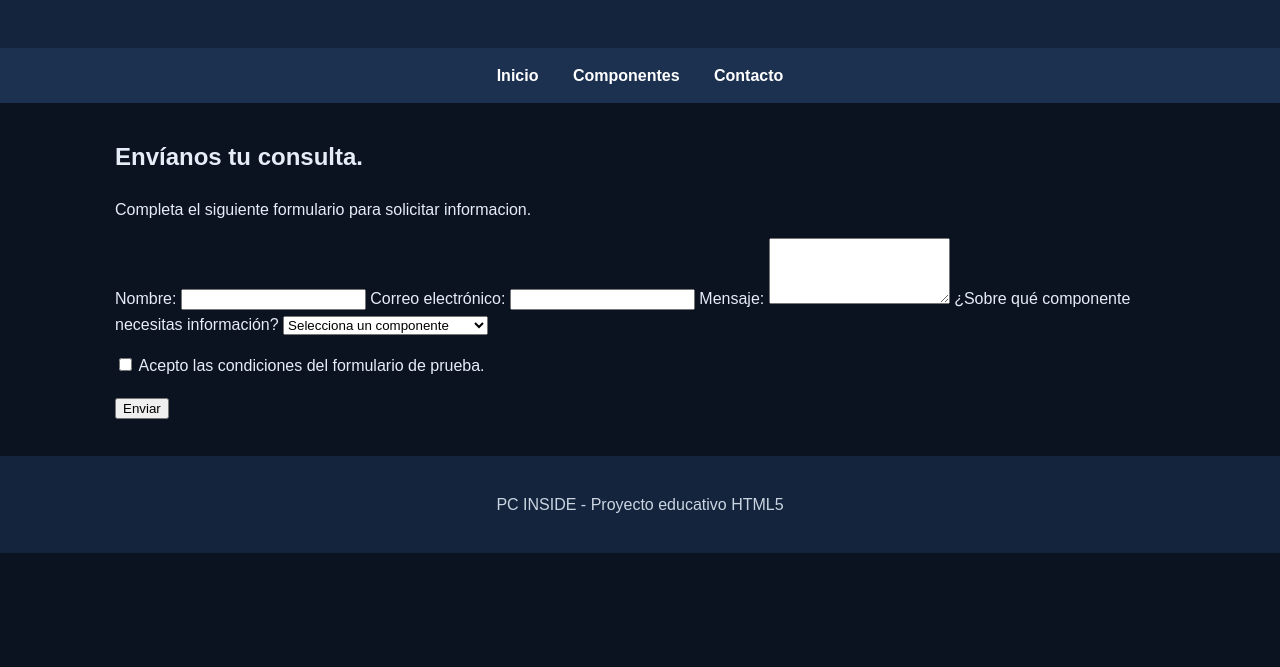
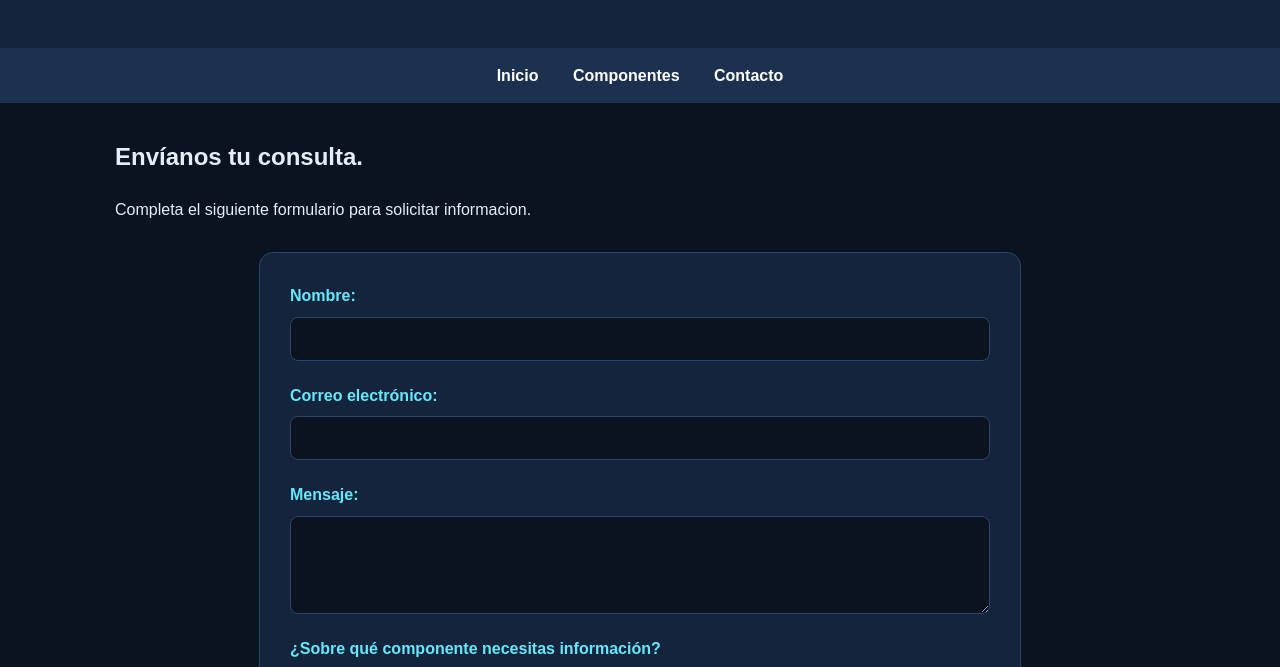
Before and after one commit to lucasgutilos-cell/PC-INSIDE, a plain HTML site: page contacto.html in a window 1280 px wide. Shown: the part 131-798 px from the top of the page. Drawn offline with Linux system fonts and the light colour scheme.

Commit message:
Diseñado formulario de contacto con CSS

```diff
--- a/css/styles.css
+++ b/css/styles.css
@@ -215,3 +215,75 @@ tr:nth-child(even) {
 #cpu-vs-gpu aside p {
     color: #e6edf6;
 }
+
+/* FORMULARIO DE CONTACTO */
+
+form {
+    max-width: 700px;
+    margin: 30px auto;
+    padding: 30px;
+    background-color: #14243d;
+    border: 1px solid #294766;
+    border-radius: 14px;
+}
+
+form > label {
+    display: block;
+    margin-bottom: 8px;
+    font-weight: bold;
+    color: #67e8f9;
+}
+
+form input[type="text"],
+form input[type="email"],
+form textarea,
+form select {
+    display: block;
+    width: 100%;
+    box-sizing: border-box;
+    padding: 12px;
+    margin-bottom: 22px;
+    background-color: #0b1220;
+    color: white;
+    border: 1px solid #294766;
+    border-radius: 8px;
+    font-family: inherit;
+    font-size: 16px;
+}
+
+/* CAMPO SELECCIONADO */
+
+form input:focus,
+form textarea:focus,
+form select:focus {
+    outline: 2px solid #67e8f9;
+    outline-offset: 2px;
+}
+
+/* CASILLA DE ACEPTACION */
+
+form p {
+    margin: 20px 0;
+}
+
+form input[type="checkbox"] {
+    accent-color: #67e8f9;
+}
+
+/* BOTON DE ENVIO */
+
+form button {
+    background-color: #67e8f9;
+    color: #0b1220;
+    padding: 13px 25px;
+    border: none;
+    border-radius: 8px;
+    font-weight: bold;
+    font-size: 16px;
+    cursor: pointer;
+    transition: background-color 0.25s ease;
+}
+
+form button:hover {
+    background-color: #22d3ee;
+}
```
